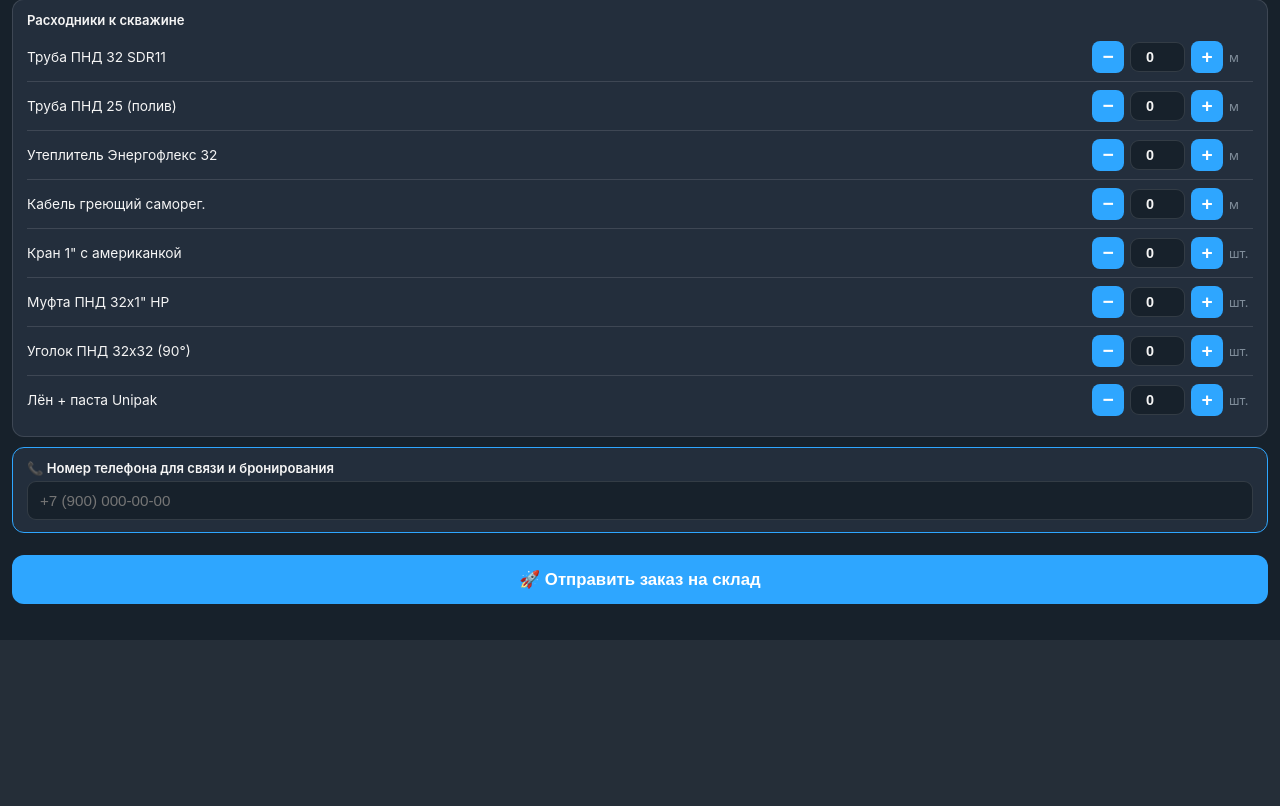
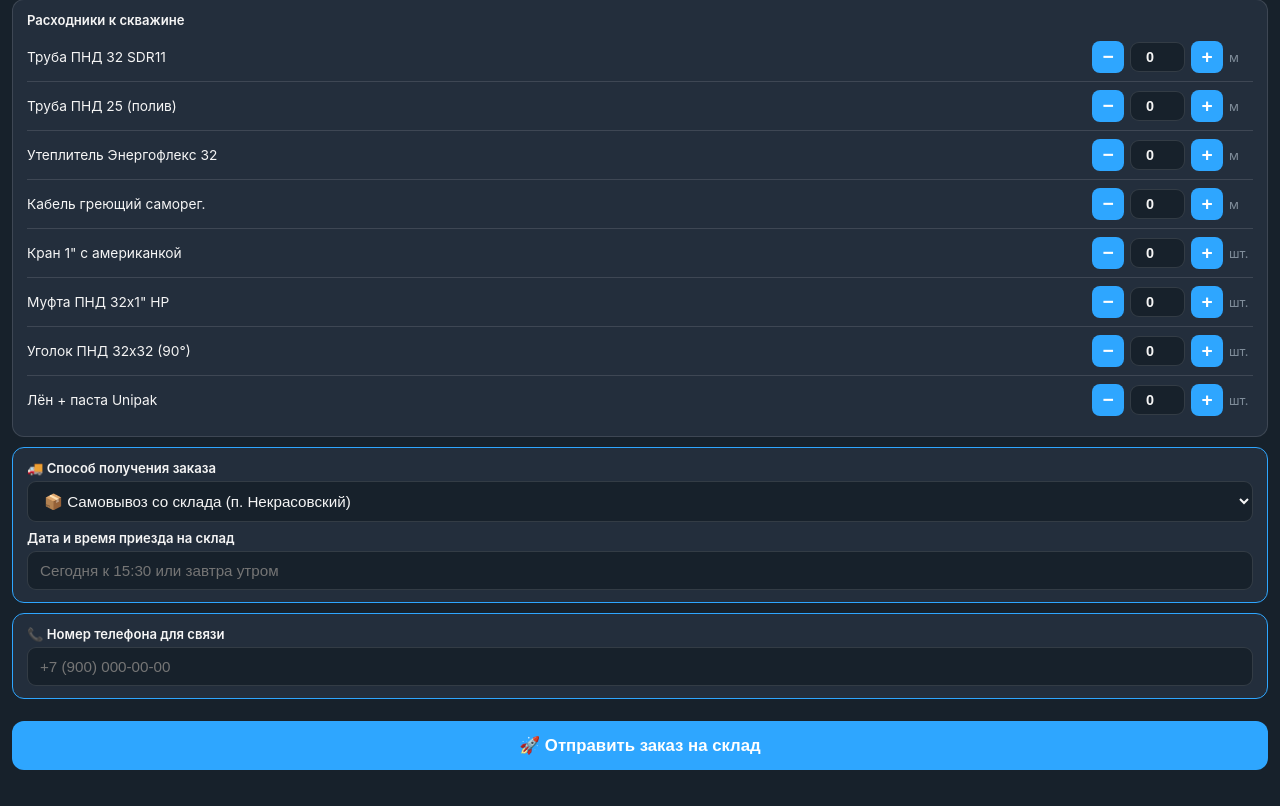
Before and after one commit to alexeimachnev-alt/mishka-kesson-app, a Flask app: page /app in a window 1280 px wide. Shown: the part 605-1411 px from the top of the page. Before the commit the page ends 1245 px from the top, so only its background shows below. Run offline with Flask 3, Linux system fonts and the light colour scheme; parts of the project's set-up code (start-up, migrations or seed data) failed here and were passed over; some libraries are stand-ins or nearby versions.

Commit message:
Update app.html

```diff
--- a/templates/app.html
+++ b/templates/app.html
@@ -70,7 +70,7 @@
       background: var(--btn); color: var(--btn-text); font-size: 1.05rem;
       font-weight: 700; margin: 12px 0 24px; cursor: pointer;
     }
-    .phone-card {
+    .highlight-card {
       border: 1.5px solid var(--btn) !important;
     }
   </style>
@@ -79,7 +79,7 @@
 
   <h2 id="uiTitle">📦 Склад оборудования «МИШКА»</h2>
 
-  <!-- Вкладки 4-х систем -->
+  <!-- 4 вкладки -->
   <div class="tab-grid">
     <div class="tab-btn active" id="btnTabWell" onclick="selectTab('well')">💧 Скважина / Кессон</div>
     <div class="tab-btn" id="btnTabSeptic" onclick="selectTab('septic')">☣️ Септик / Слив</div>
@@ -249,9 +249,30 @@
     </div>
   </div>
 
+  <!-- ЛОГИСТИКА: САМОВЫВОЗ ИЛИ ДОСТАВКА -->
+  <div class="card highlight-card">
+    <label id="lblLogistics">🚚 Способ получения заказа</label>
+    <select id="logisticsType" onchange="toggleLogisticsFields()">
+      <option value="pickup" selected>📦 Самовывоз со склада (п. Некрасовский)</option>
+      <option value="delivery">🚛 Доставка на объект заказчика</option>
+    </select>
+
+    <div id="pickupBox" style="margin-top: 8px;">
+      <label id="lblPickupTime">Дата и время приезда на склад</label>
+      <input type="text" id="pickupDateTime" placeholder="Сегодня к 15:30 или завтра утром">
+    </div>
+
+    <div id="deliveryBox" style="display: none; margin-top: 8px;">
+      <label id="lblDeliveryAddress">Точный адрес доставки или координаты</label>
+      <input type="text" id="deliveryAddress" placeholder="МО, Дмитровский р-н, д. Подосинки...">
+      <label id="lblDeliveryTime" style="margin-top: 6px;">Желаемое время доставки</label>
+      <input type="text" id="deliveryTime" placeholder="Завтра с 10:00 до 14:00">
+    </div>
+  </div>
+
   <!-- ТЕЛЕФОН -->
-  <div class="card phone-card">
-    <label id="lblPhone">📞 Номер телефона для связи и бронирования</label>
+  <div class="card highlight-card">
+    <label id="lblPhone">📞 Номер телефона для связи</label>
     <input type="tel" id="contactPhone" placeholder="+7 (900) 000-00-00">
   </div>
 
@@ -294,8 +315,13 @@
         lblStormWells: "Колодцев (шт.)",
         lblStormDischarge: "Сброс воды",
         lblExtrasStorm: "Расходники для ливнёвки",
-        lblPhone: "📞 Номер телефона для связи и бронирования",
+        lblLogistics: "🚚 Способ получения заказа",
+        lblPickupTime: "Дата и время приезда на склад",
+        lblDeliveryAddress: "Точный адрес доставки",
+        lblDeliveryTime: "Желаемое время доставки",
+        lblPhone: "📞 Номер телефона для связи",
         errPhone: "⚠️ Пожалуйста, укажите ваш номер телефона для связи!",
+        errDelivery: "⚠️ Укажите адрес доставки оборудования!",
         btnSubmit: "🚀 Отправить заказ на склад",
         unitM: "м",
         unitPcs: "шт.",
@@ -352,8 +378,13 @@
         lblStormWells: "Чоҳҳо (дона)",
         lblStormDischarge: "Ҷои партови об",
         lblExtrasStorm: "Мавод барои оброҳа",
+        lblLogistics: "🚚 Тарзи гирифтани мол",
+        lblPickupTime: "Вақти омадан ба анбор",
+        lblDeliveryAddress: "Суроғаи бурдан",
+        lblDeliveryTime: "Вақти расонидан",
         lblPhone: "📞 Рақами телефон барои тамос",
         errPhone: "⚠️ Лутфан рақами телефони худро нависед!",
+        errDelivery: "⚠️ Суроғаи расониданро нависед!",
         btnSubmit: "🚀 Фармоишро ба анбор фиристед",
         unitM: "м",
         unitPcs: "дона",
@@ -410,8 +441,13 @@
         lblStormWells: "Quduqlar (dona)",
         lblStormDischarge: "Suv tashlash joyi",
         lblExtrasStorm: "Yomg'ir tizimi materiallari",
+        lblLogistics: "🚚 Buyurtmani olish usuli",
+        lblPickupTime: "Omborga kelish vaqti",
+        lblDeliveryAddress: "Yetkazib berish manzili",
+        lblDeliveryTime: "Yetkazish vaqti",
         lblPhone: "📞 Bog'lanish uchun telefon raqami",
         errPhone: "⚠️ Iltimos telefon raqamingizni kiriting!",
+        errDelivery: "⚠️ Yetkazib berish manzilini kiriting!",
         btnSubmit: "🚀 Buyurtmani omborga yuborish",
         unitM: "m",
         unitPcs: "dona",
@@ -468,8 +504,13 @@
         lblStormWells: "Հորեր (հատ)",
         lblStormDischarge: "Արտահոսքի կետ",
         lblExtrasStorm: "Անձրևաջրերի նյութեր",
+        lblLogistics: "🚚 Ստանալու եղանակը",
+        lblPickupTime: "Պահեստ գալու ժամը",
+        lblDeliveryAddress: "Առաքման հասցե",
+        lblDeliveryTime: "Առաքման ժամ",
         lblPhone: "📞 Հեռախոսահամար կապի համար",
         errPhone: "⚠️ Խնդրում ենք նշել Ձեր հեռախոսահամարը:",
+        errDelivery: "⚠️ Նշեք առաքման հասցեն:",
         btnSubmit: "🚀 Ուղարկել պատվերը պահեստ",
         unitM: "մ",
         unitPcs: "հատ",
@@ -526,8 +567,13 @@
         lblStormWells: "Кудуктар (даана)",
         lblStormDischarge: "Суу чыгаруу жери",
         lblExtrasStorm: "Ливнёвка материалдары",
+        lblLogistics: "🚚 Алуу ыкмасы",
+        lblPickupTime: "Кампага келүү убактысы",
+        lblDeliveryAddress: "Жеткирүү дареги",
+        lblDeliveryTime: "Жеткирүү убактысы",
         lblPhone: "📞 Байланыш үчүн телефон номери",
         errPhone: "⚠️ Байланыш үчүн телефон номериңизди жазыңыз!",
+        errDelivery: "⚠️ Жеткирүү дарегин жазыңыз!",
         btnSubmit: "🚀 Заказды кампага жөнөтүү",
         unitM: "м",
         unitPcs: "даана",
@@ -591,7 +637,6 @@
 
     function selectTab(mode) {
       activeTab = mode;
-
       const tabMap = {
         well: { btn: 'btnTabWell', sec: 'secWell' },
         septic: { btn: 'btnTabSeptic', sec: 'secSeptic' },
@@ -605,6 +650,12 @@
         if (b) b.classList.toggle('active', k === mode);
         if (s) s.style.display = (k === mode) ? 'block' : 'none';
       }
+    }
+
+    function toggleLogisticsFields() {
+      const isDelivery = document.getElementById('logisticsType').value === 'delivery';
+      document.getElementById('pickupBox').style.display = isDelivery ? 'none' : 'block';
+      document.getElementById('deliveryBox').style.display = isDelivery ? 'block' : 'none';
     }
 
     function onLanguageChanged() {
@@ -652,7 +703,11 @@
       safeSetText('lblStormDischarge', t.lblStormDischarge);
       safeSetText('lblExtrasStorm', t.lblExtrasStorm);
 
-      // Телефон и кнопка
+      // Логистика и контакты
+      safeSetText('lblLogistics', t.lblLogistics);
+      safeSetText('lblPickupTime', t.lblPickupTime);
+      safeSetText('lblDeliveryAddress', t.lblDeliveryAddress);
+      safeSetText('lblDeliveryTime', t.lblDeliveryTime);
       safeSetText('lblPhone', t.lblPhone);
       safeSetText('btnSubmit', t.btnSubmit);
 
@@ -744,6 +799,22 @@
         return;
       }
 
+      const logisticsType = document.getElementById('logisticsType').value;
+      let deliveryDetails = "";
+
+      if (logisticsType === 'pickup') {
+        deliveryDetails = document.getElementById('pickupDateTime').value.trim() || "Самовывоз (время уточняется)";
+      } else {
+        const addr = document.getElementById('deliveryAddress').value.trim();
+        if (!addr) {
+          if (tg) { tg.showAlert(t.errDelivery); } else { alert(t.errDelivery); }
+          document.getElementById('deliveryAddress').focus();
+          return;
+        }
+        const dTime = document.getElementById('deliveryTime').value.trim() || "В течение дня";
+        deliveryDetails = `Адрес: ${addr} | Время: ${dTime}`;
+      }
+
       const activeExtras = {};
       for (let k in userQuantities) {
         if (userQuantities[k] > 0) activeExtras[k] = userQuantities[k];
@@ -753,6 +824,8 @@
         mode: activeTab,
         lang: lang,
         phone: phone,
+        delivery_type: logisticsType === 'delivery' ? 'Доставка на объект' : 'Самовывоз со склада',
+        delivery_info: deliveryDetails,
         extras: activeExtras,
         user_id: tg?.initDataUnsafe?.user?.id || 0,
         username: tg?.initDataUnsafe?.user?.username || "",
@@ -815,7 +888,6 @@
       }
     }
 
-    // Инициализация при старте
     onLanguageChanged();
   </script>
 </body>
```
